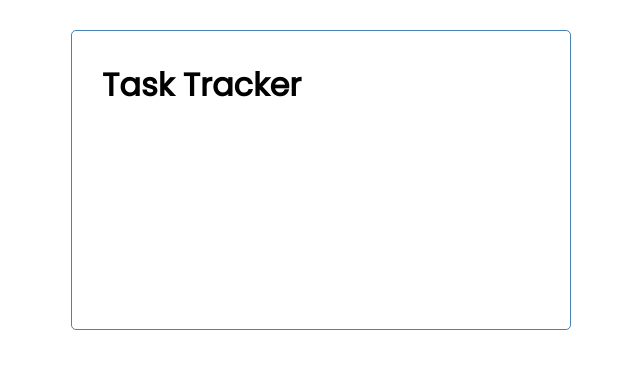
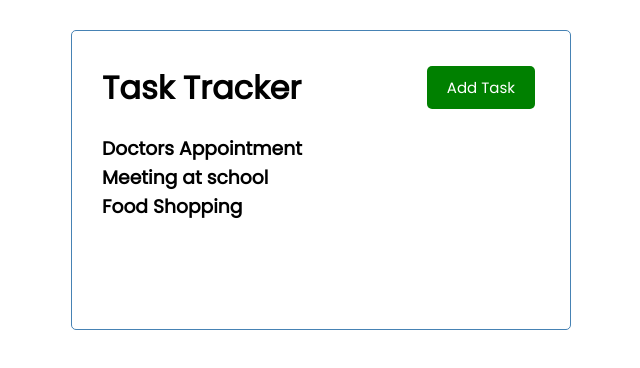
Before and after one commit to rostovsaor/vue-crash-2021, a Vue app: page / in a window 1280 px wide. Shown: the top 368 px of the page, without its empty margins (319-959 px from the left). Built offline with nearby package versions, Linux system fonts and the light colour scheme.

Commit message:
setup basic task components

```diff
--- a/src/App.vue
+++ b/src/App.vue
@@ -1,28 +1,59 @@
 <template>
   <div class="container">
-    <Header />
+    <Header title="Task Tracker" />
+    <Tasks :tasks="tasks"  />
   </div>
 </template>
 
 <script>
-import Header from './components/Header'
+import Header from "./components/Header";
+import Tasks from "./components/Tasks";
+
 export default {
-  name: 'App',
+  name: "App",
   components: {
-    Header
+    Header,
+    Tasks
+  },
+  data() {
+    return {
+      tasks: []
     }
+  },
+  created() {
+    this.tasks = [
+      {
+        id: 1,
+        text: "Doctors Appointment",
+        day: "March 1st",
+        teminder: true,
+      },
+      {
+        id: 2,
+        text: "Meeting at school",
+        day: "March 3rd",
+        teminder: true,
+      },
+      {
+        id: 3,
+        text: "Food Shopping",
+        day: "March 3rd",
+        teminder: false,
+      },
+    ]
   }
+};
 </script>
 
 <style>
-  @import url('https://fonts.googleapis.com/css2?family=Poppins:wght@300;400&display=swap');
+@import url("https://fonts.googleapis.com/css2?family=Poppins:wght@300;400&display=swap");
 * {
   box-sizing: border-box;
   margin: 0;
   padding: 0;
 }
 body {
-    font-family: 'Poppins', sans-serif;
+  font-family: "Poppins", sans-serif;
 }
 .container {
   max-width: 500px;
--- /dev/null
+++ b/src/components/Button.vue
@@ -0,0 +1,24 @@
+<template>
+  <button
+    @click="onClick()"
+    :style="{background: color}"
+    class="btn"
+  >
+    {{text}}
+  </button>
+</template>
+
+<script>
+export default {
+  name: 'Button',
+  props: {
+    text: String,
+    color: String
+  },
+  methods: {
+    onClick() {
+      console.log("click");
+    }
+  }
+}
+</script>
--- a/src/components/Header.vue
+++ b/src/components/Header.vue
@@ -1,16 +1,27 @@
 <template>
   <header>
-    <h1>Task Tracker</h1>
+    <h1>{{title}}</h1>
+    <Button text="Add Task" color="green" />
   </header>
 </template>
 
 <script>
+import Button from './Button'
   export default {
     name: 'Header',
+    props: {
+      title: {
+        type: String,
+        default: 'Nothing to see',
+      }
+    },
+    components: {
+      Button
+    }
   }
 </script>
 
-<style>
+<style scoped>
   header {
     display: flex;
     justify-content: space-between;
--- /dev/null
+++ b/src/components/Task.vue
@@ -0,0 +1,18 @@
+<template>
+  <h3>
+    {{task.text}}
+  </h3>
+</template>
+
+<script>
+export default {
+  name: "Task",
+  props: {
+    task: Object,
+  }
+}
+</script>
+
+<style>
+
+</style>
--- /dev/null
+++ b/src/components/Tasks.vue
@@ -0,0 +1,25 @@
+<template>
+
+  <div v-for="task in tasks" :key="task.id">
+    <!-- <h3>{{task.id}}</h3> -->
+    <Task :task="task" />
+  </div>
+
+</template>
+
+<script>
+import Task from "./Task"
+export default {
+  name: "Tasks",
+  props: {
+    tasks: Array
+  },
+  components: {
+    Task
+  }
+}
+</script>
+
+<style>
+
+</style>
```
Lines whose indentation alone changed are shown as unchanged.
